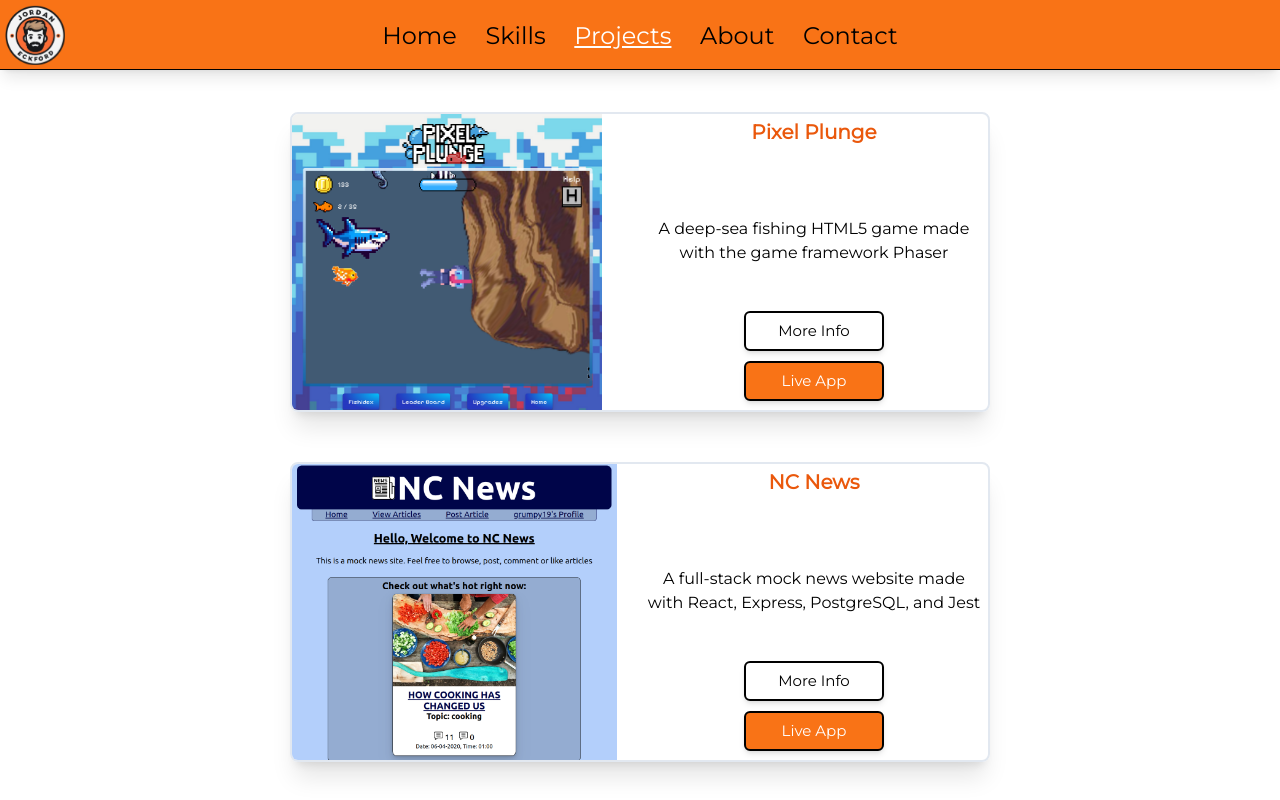
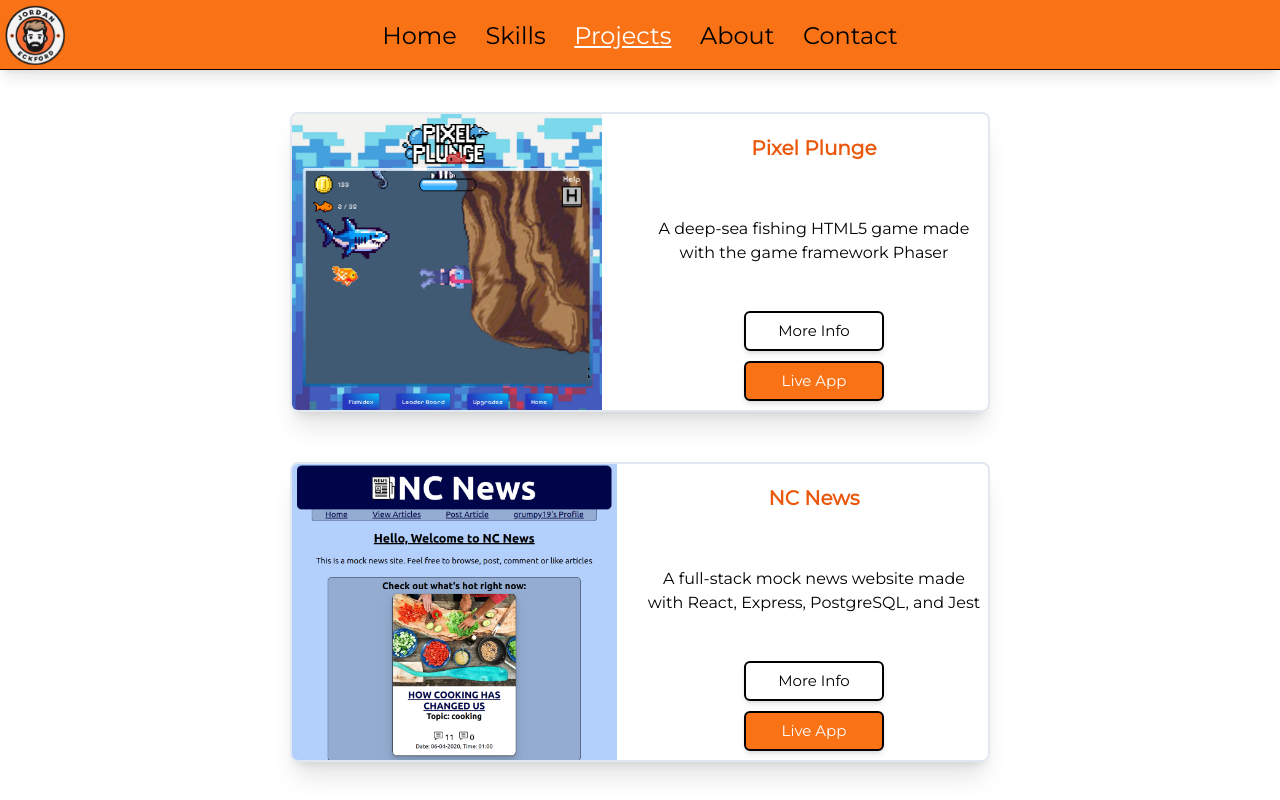
Before and after one commit to JordanEckford/Portfolio, a React (Vite) app: page /projects in a window 1280 px wide. Shown: the top 800 px of the page. Built offline with nearby package versions, Linux system fonts and the light colour scheme; what tailwindcss-animation-delay would draw is missing.

Commit message:
updated weather app initial image

```diff
--- a/src/Components/Projects.jsx
+++ b/src/Components/Projects.jsx
@@ -17,7 +17,7 @@ export const Projects = () => {
        } border-2 border-slate-200 p-0 rounded-lg mb-5 hover:bg-slate-100 hover:scale-105 duration-300 hover:border-2 hover:border-black overflow-hidden m-auto shadow-xl xl:m-0 xl:h-[300px] xl:mb-[50px] xl:w-[700px] self-stretch`}
       >
        <div className=" xl:h-[100%] flex flex-col justify-between xl:grid xl:grid-rows-3 xl:grid-cols-2">
-        <h3 className="text-xl p-1 text-orange-600 font-bold xl:text-center">{project.name}</h3>
+        <h3 className="text-xl p-1 xl:pt-[20px] text-orange-600 font-bold xl:text-center">{project.name}</h3>
         <p className="p-1 xl:text-center">{project.description}</p>
         <img
          className="xl:col-start-1 xl:col-span-1 xl:row-start-1 xl:row-span-3 xl:h-[300px]"
--- a/version.js
+++ b/version.js
@@ -1 +1 @@
-export const version = "12122309:25";
+export const version = "12122316:07";
```
Also changed, not shown: public/weatherapp.png.
